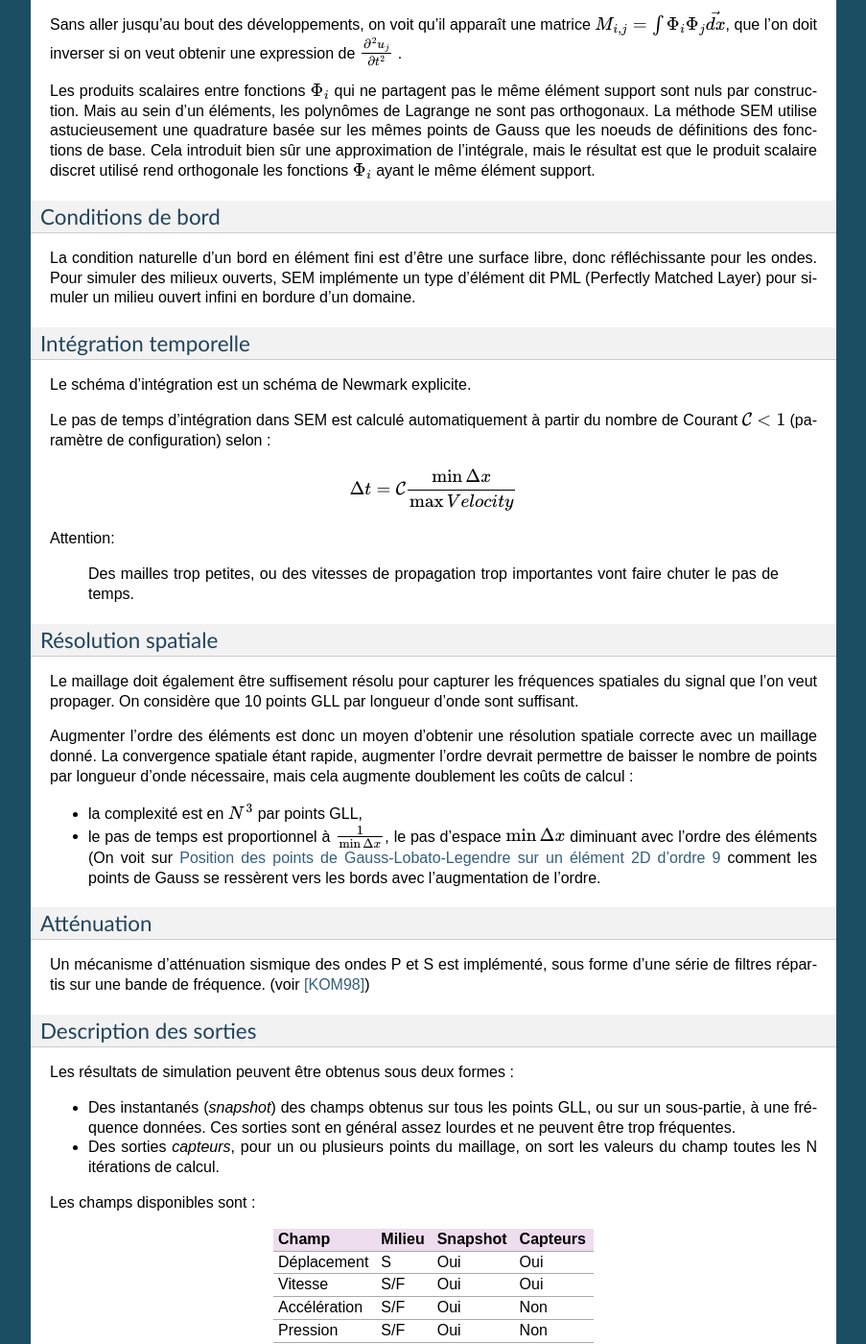
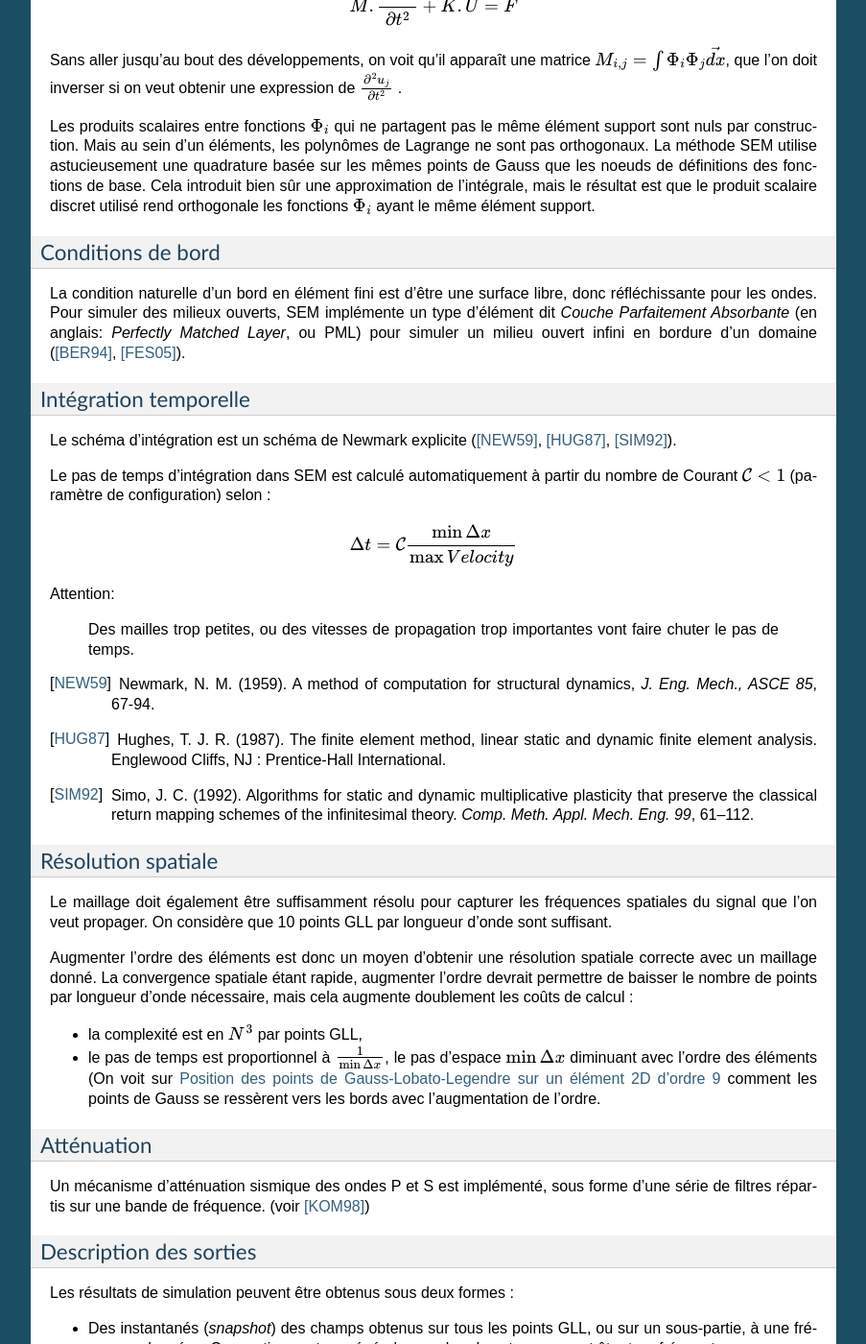
Before and after one commit to sem3d/SEM, a Sphinx documentation site: the page built from DOC/source/tutoriel.rst, in a window 1280 px wide and 1400 px high, scrolled down 3188 px. Shown: the whole window at 96% size, without its empty margins (198-1101 px from the left). Built offline with Sphinx 7.4.7, drawn with Linux system fonts in a browser that asks for light colours; formulas are drawn with MathJax 3; pages that are not in the unit, such as notebooks, are missing from menus; some of the changed text lies outside the part shown.

Commit message:
ajout de références et correction coquilles

```diff
--- a/DOC/source/tutoriel.rst
+++ b/DOC/source/tutoriel.rst
@@ -55,16 +55,17 @@ Dans le domaine fluide, on résoud :
 Formulation éléments finis
 --------------------------
 
-SEM est un code éléments finis, basé sur une formulation spectrale
-(d'où son nom). Le champ de déplacement :math:`u` est décrit dans
+SEM est un code éléments finis, basé sur une formulation spectrale ([COH02]_), qui lui donne son nom. Le champ de déplacement :math:`u` est décrit dans
 chaque élément, ou maille, sur une base de polynômes de Lagrange
 d'ordre N (N défini comme paramètre).
+
+.. [COH02] Cohen, G. (2002). Higher-Order Numerical Methods for Transient Wave Equations. Springer.
 
 Méthode spectrale
 ~~~~~~~~~~~~~~~~~
 
 Pour obtenir une convergence spectrale, ces polynômes de Lagrange sont
-définis sur les points de Gauss-Lobato-Legendre (GLL) de chaque
+définis sur les points de Gauss-Lobatto-Legendre (GLL) de chaque
 éléments (voir :ref:`fig-gll`).
 
 .. _fig-gll:
@@ -180,14 +181,14 @@ Conditions de bord
 
 La condition naturelle d'un bord en élément fini est d'être une
 surface libre, donc réfléchissante pour les ondes. Pour simuler des
-milieux ouverts, SEM implémente un type d'élément dit PML (Perfectly
-Matched Layer) pour simuler un milieu ouvert infini en bordure d'un
-domaine.
+milieux ouverts, SEM implémente un type d'élément dit *Couche Parfaitement Absorbante* (en anglais: *Perfectly
+Matched Layer*, ou PML) pour simuler un milieu ouvert infini en bordure d'un
+domaine ([BER94]_, [FES05]_).
 
 Intégration temporelle
 ----------------------
 
-Le schéma d'intégration est un schéma de Newmark explicite.
+Le schéma d'intégration est un schéma de Newmark explicite ([NEW59]_, [HUG87]_, [SIM92]_).
 
 
 Le pas de temps d'intégration dans SEM est calculé automatiquement à
@@ -202,10 +203,16 @@ Attention:
    Des mailles trop petites, ou des vitesses de propagation trop
    importantes vont faire chuter le pas de temps.
 
+.. [NEW59] Newmark, N. M. (1959). A method of computation for structural dynamics, *J. Eng. Mech., ASCE 85*, 67-94.
+
+.. [HUG87] Hughes, T. J. R. (1987). The finite element method, linear static and dynamic finite element analysis. Englewood Cliffs, NJ : Prentice-Hall International.
+
+.. [SIM92] Simo, J. C. (1992). Algorithms for static and dynamic multiplicative plasticity that preserve the classical return mapping schemes of the infinitesimal theory. *Comp. Meth. Appl. Mech. Eng. 99*, 61–112.
+
 Résolution spatiale
 -------------------
 
-Le maillage doit également être suffisement résolu pour capturer les
+Le maillage doit également être suffisamment résolu pour capturer les
 fréquences spatiales du signal que l'on veut propager. On considère
 que 10 points GLL par longueur d'onde sont suffisant.
 
```
Also changed, not shown: other parts of DOC/source/tutoriel.rst (+2 -2 lines).
